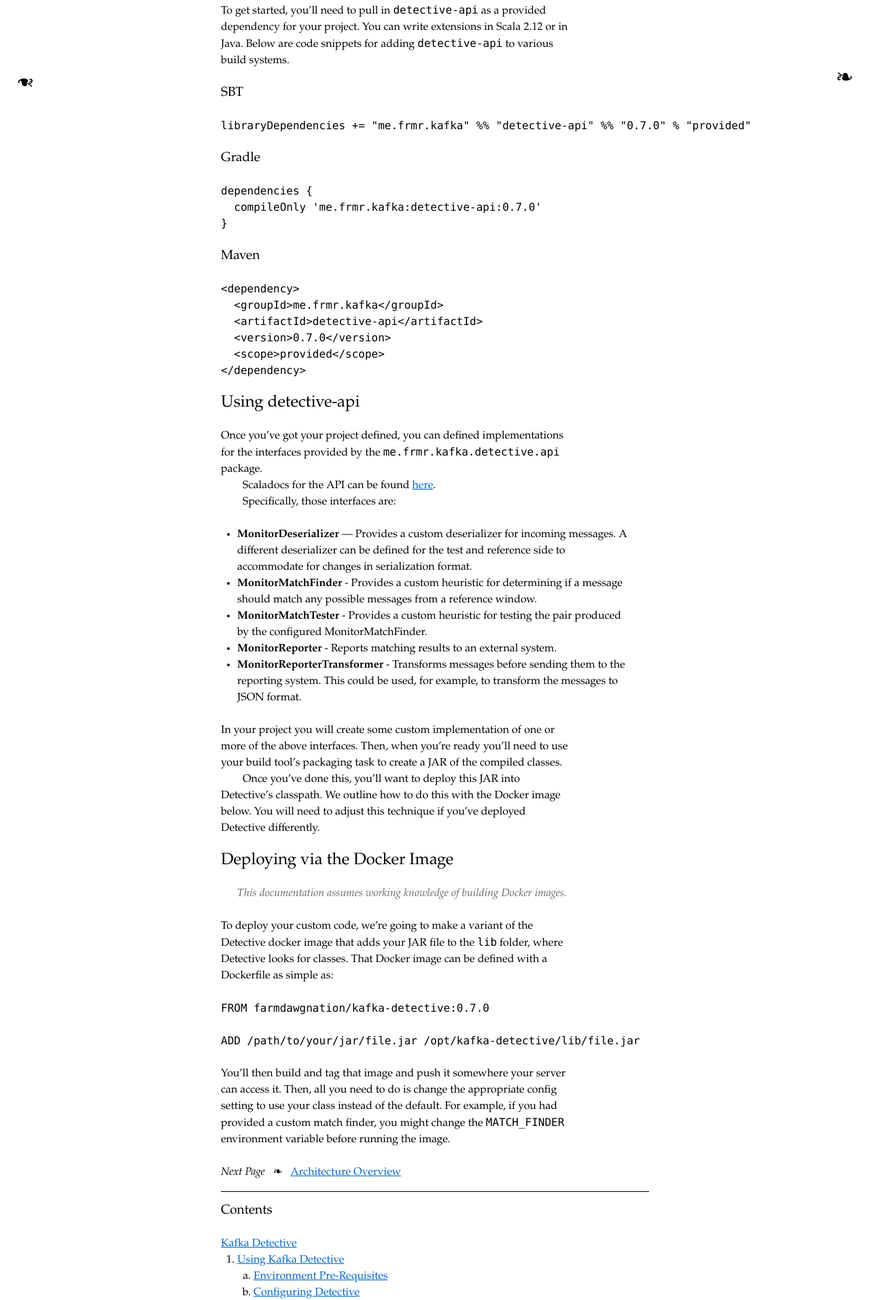
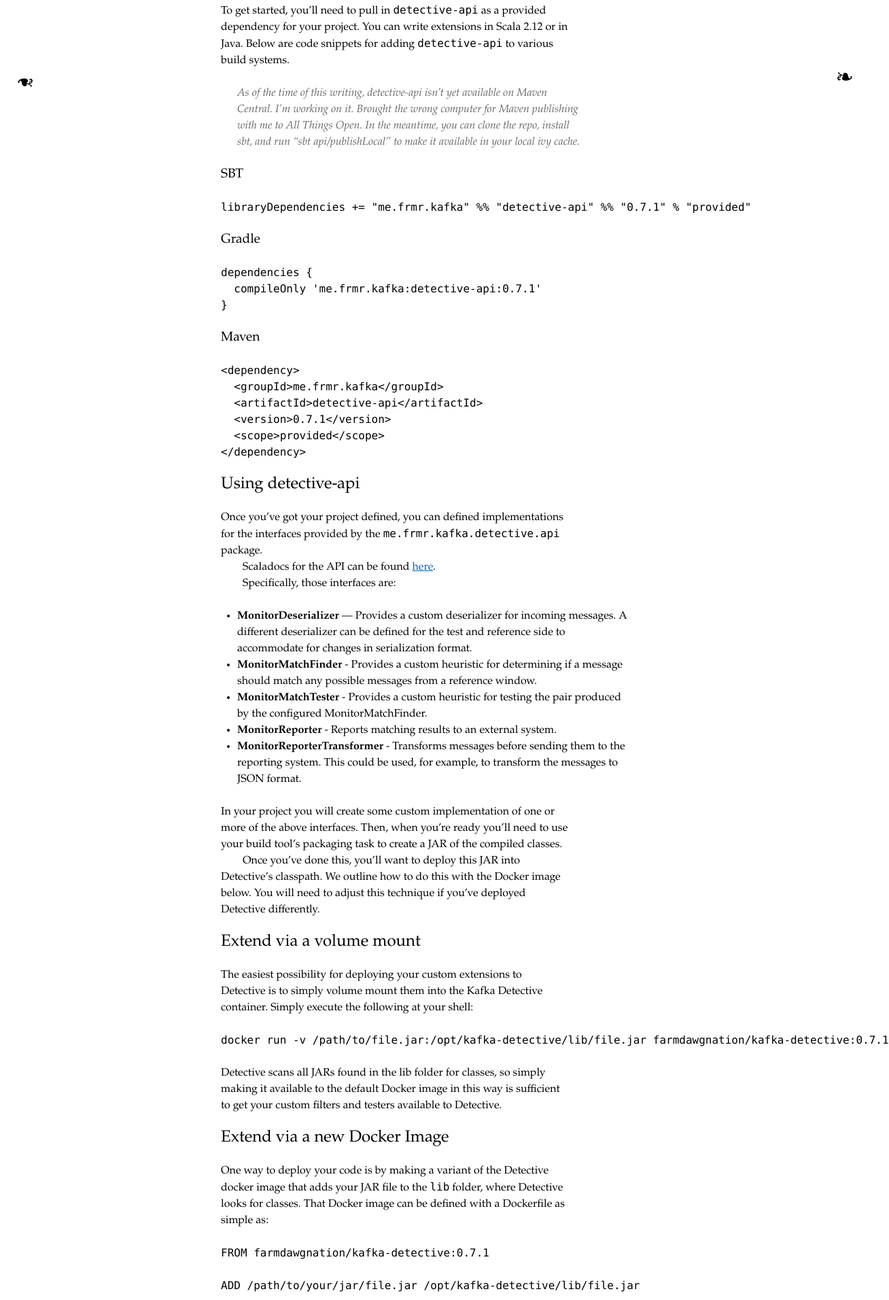
Before and after one commit to farmdawgnation/kafka-detective, a plain HTML site: page docs/Extending+Kafka+Detective.html in a window 1280 px wide. Shown: the part 270-2182 px from the top of the page at 68% size, 1308 px wide, since content can reach past the window. Drawn offline with Linux system fonts and the light colour scheme.

Commit message:
Bump to 0.7.1 with fix in docker-command.sh
This is unfortunate, but 0.7.0 ended up being DOA due to some copy-pasta
in the docker-command script. Found this while iterating on the
documentation so some other changes ended up packaged up in this commit.

```diff
--- a/docs/Extending+Kafka+Detective.html
+++ b/docs/Extending+Kafka+Detective.html
@@ -46,14 +46,18 @@
 </p><h3 id="Getting+detective-api">Getting detective-api<a href="#Getting+detective-api" class="header-link"><span class="header-link-content">&nbsp;</span></a></h3><p>To get started, you’ll need to pull in <code>detective-api</code> as a provided dependency for your project.
 You can write extensions in Scala 2.12 or in Java. Below are code snippets for adding <code>detective-api</code>
 to various build systems.
-</p><h4 id="SBT">SBT<a href="#SBT" class="header-link"><span class="header-link-content">&nbsp;</span></a></h4><pre><code class="">libraryDependencies += &quot;me.frmr.kafka&quot; %% &quot;detective-api&quot; %% &quot;0.7.0&quot; % &quot;provided&quot;
+</p><blockquote><p>As of the time of this writing, detective-api isn’t yet available on Maven Central. I’m working
+  on it. Brought the wrong computer for Maven publishing with me to All Things Open. In the
+  meantime, you can clone the repo, install sbt, and run “sbt api/publishLocal” to make it
+  available in your local ivy cache.
+</p></blockquote><h4 id="SBT">SBT<a href="#SBT" class="header-link"><span class="header-link-content">&nbsp;</span></a></h4><pre><code class="">libraryDependencies += &quot;me.frmr.kafka&quot; %% &quot;detective-api&quot; %% &quot;0.7.1&quot; % &quot;provided&quot;
 </code></pre><h4 id="Gradle">Gradle<a href="#Gradle" class="header-link"><span class="header-link-content">&nbsp;</span></a></h4><pre><code class="">dependencies {
-  compileOnly 'me.frmr.kafka:detective-api:0.7.0'
+  compileOnly 'me.frmr.kafka:detective-api:0.7.1'
 }
 </code></pre><h4 id="Maven">Maven<a href="#Maven" class="header-link"><span class="header-link-content">&nbsp;</span></a></h4><pre><code class="">&lt;dependency&gt;
   &lt;groupId&gt;me.frmr.kafka&lt;/groupId&gt;
   &lt;artifactId&gt;detective-api&lt;/artifactId&gt;
-  &lt;version&gt;0.7.0&lt;/version&gt;
+  &lt;version&gt;0.7.1&lt;/version&gt;
   &lt;scope&gt;provided&lt;/scope&gt;
 &lt;/dependency&gt;
 </code></pre><h3 id="Using+detective-api">Using detective-api<a href="#Using+detective-api" class="header-link"><span class="header-link-content">&nbsp;</span></a></h3><p>Once you’ve got your project defined, you can defined implementations for the interfaces provided
@@ -76,11 +80,16 @@
 </p><p>Once you’ve done this, you’ll want to deploy this JAR into Detective’s classpath. We outline how
 to do this with the Docker image below. You will need to adjust this technique if you’ve deployed
 Detective differently.
-</p><h3 id="Deploying+via+the+Docker+Image">Deploying via the Docker Image<a href="#Deploying+via+the+Docker+Image" class="header-link"><span class="header-link-content">&nbsp;</span></a></h3><blockquote><p>This documentation assumes working knowledge of building Docker images.
-</p></blockquote><p>To deploy your custom code, we’re going to make a variant of the Detective docker image that
+</p><h3 id="Extend+via+a+volume+mount">Extend via a volume mount<a href="#Extend+via+a+volume+mount" class="header-link"><span class="header-link-content">&nbsp;</span></a></h3><p>The easiest possibility for deploying your custom extensions to Detective is to simply volume
+mount them into the Kafka Detective container. Simply execute the following at your shell:
+</p><pre><code class="">docker run -v /path/to/file.jar:/opt/kafka-detective/lib/file.jar farmdawgnation/kafka-detective:0.7.1
+</code></pre><p>Detective scans all JARs found in the lib folder for classes, so simply making it available to
+the default Docker image in this way is sufficient to get your custom filters and testers available
+to Detective.
+</p><h3 id="Extend+via+a+new+Docker+Image">Extend via a new Docker Image<a href="#Extend+via+a+new+Docker+Image" class="header-link"><span class="header-link-content">&nbsp;</span></a></h3><p>One way to deploy your code is by making a variant of the Detective docker image that
 adds your JAR file to the <code>lib</code> folder, where Detective looks for classes. That Docker image
 can be defined with a Dockerfile as simple as:
-</p><pre><code class="">FROM farmdawgnation/kafka-detective:0.7.0
+</p><pre><code class="">FROM farmdawgnation/kafka-detective:0.7.1
 
 ADD /path/to/your/jar/file.jar /opt/kafka-detective/lib/file.jar
 </code></pre><p>You’ll then build and tag that image and push it somewhere your server can access it. Then,
```
Also changed, not shown: docs/Combined+Pages.html (+16 -7 lines), docs/Contents+in+Depth.html (+1 -1 lines), docs/Deploying+Detective.html (+1 -1 lines), docs/offline/Combined+Pages.html (+16 -7 lines), docs/offline/Contents+in+Depth.html (+1 -1 lines), docs/offline/Deploying+Detective.html (+1 -1 lines), docs/offline/Extending+Kafka+Detective.html (+15 -6 lines), 7 other files.
